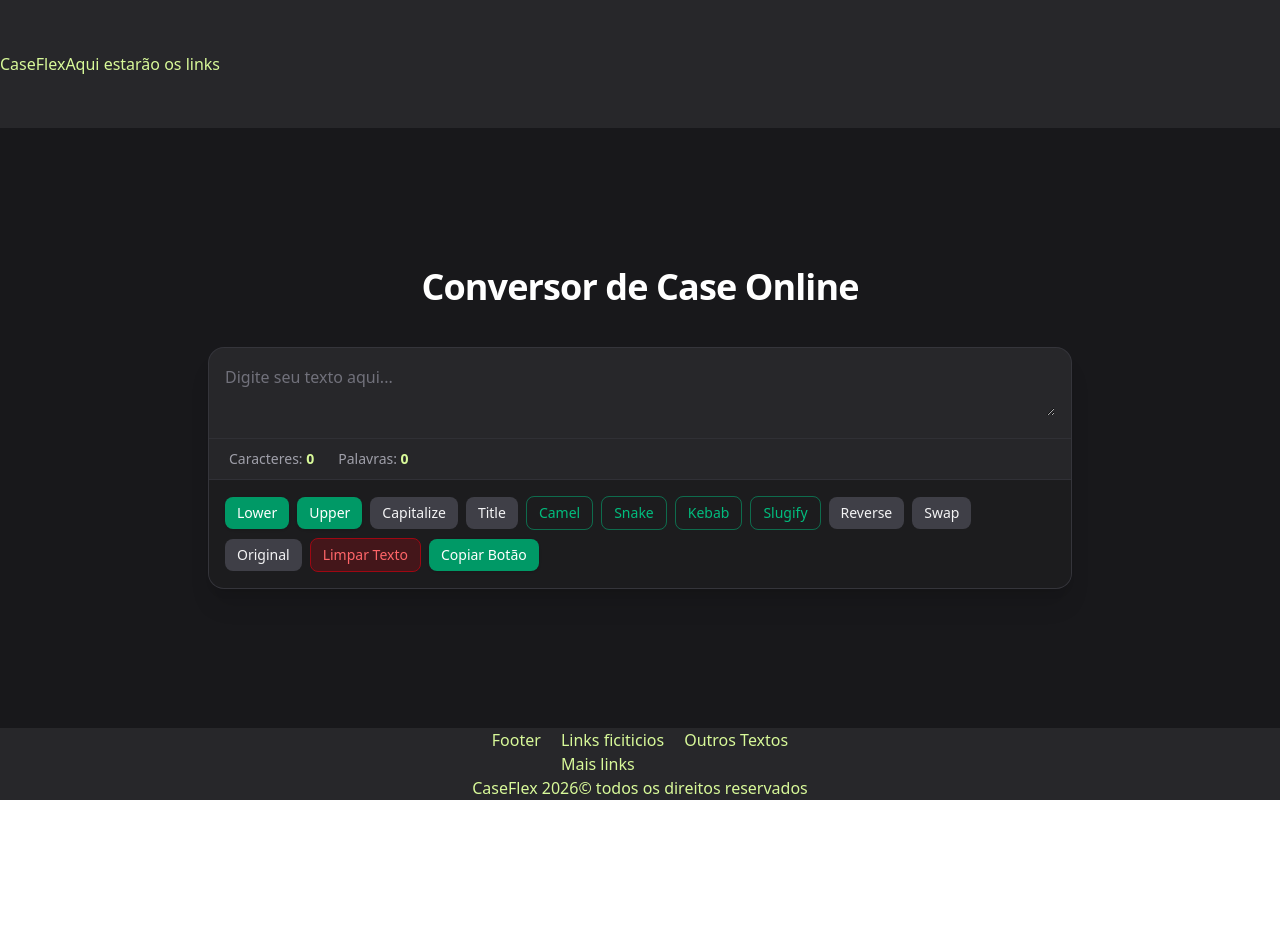
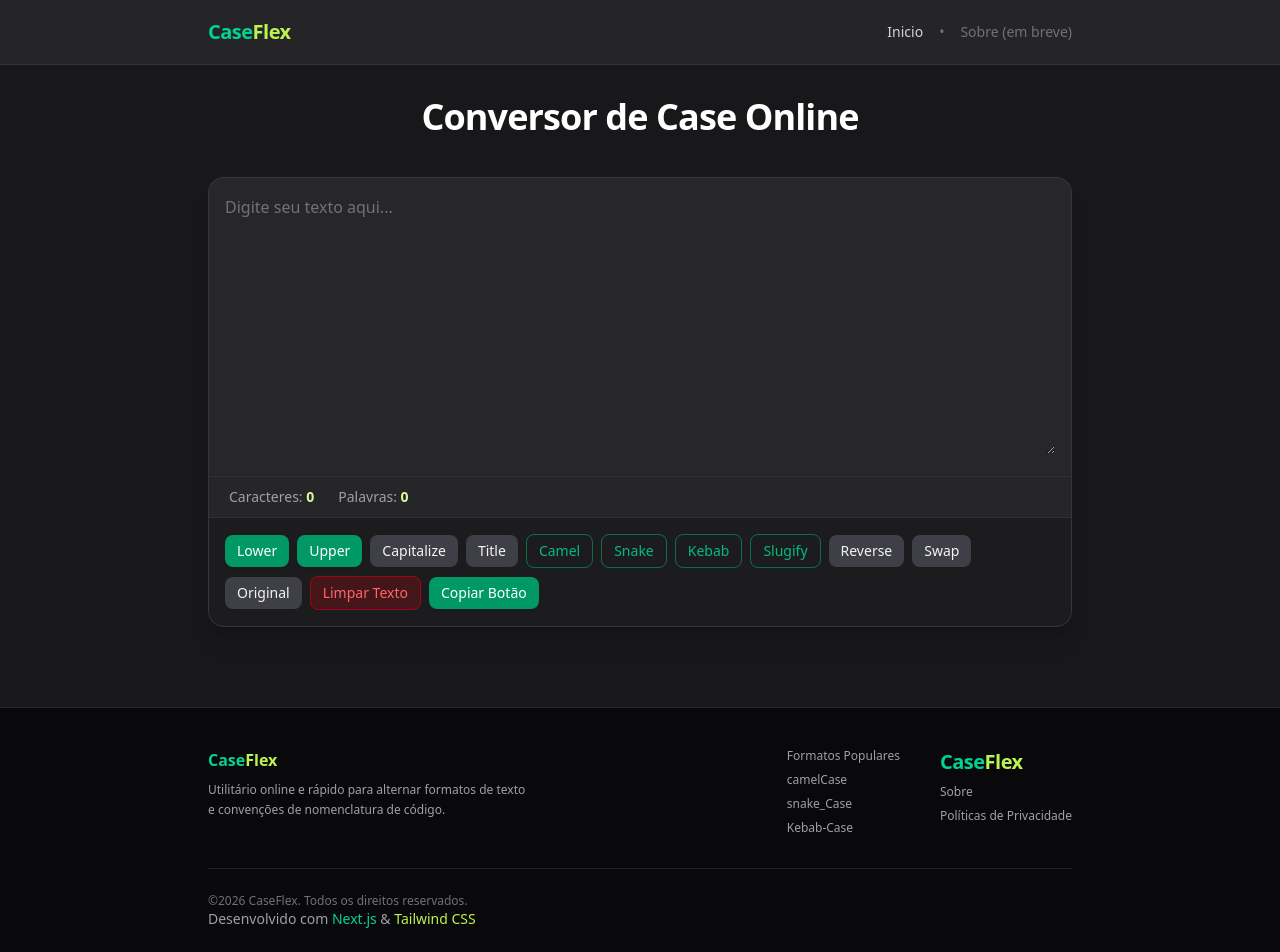
Before and after one commit to Thiago130126/case-flex, a Next.js app: page / in a window 1280 px wide. Shown: the top 952 px of the page. Before the commit the page ends 800 px from the top, so only its background shows below. Built offline with nearby package versions, Linux system fonts and the light colour scheme.

Commit message:
Primeira versão completa da estilização da home page

```diff
--- a/components/atoms/inputs/InputText.tsx
+++ b/components/atoms/inputs/InputText.tsx
@@ -5,7 +5,7 @@ interface TextInputProps{
 
 export default function TextInput({texto, TextManager}: TextInputProps){
 
-    const area = 'w-full bg-transparent text-zinc-100 placeholder-zinc-500 text-base resize-y outline-none leading-relaxed';
+    const area = 'w-full bg-transparent text-zinc-100 placeholder-zinc-500 text-base resize-y outline-none leading-relaxed min-h-[260px]';
 
     return(
         <textarea placeholder="Digite seu texto aqui..." value={texto} onChange={TextManager} className={`${area}`}/>
--- a/components/organisms/Footer.tsx
+++ b/components/organisms/Footer.tsx
@@ -1,24 +1,61 @@
 export default function Footer(){
-    const footer_div = 'flex flex-col items-center text-lime-200 bg-zinc-800'
-    const section1 = 'flex flex-row gap-5'
+    const footer_div = 'w-full bg-zinc-950 border-t border-zinc-800 py-10 mt-12 text-sm text-zinc-400'
+    const next = 'text-emerald-400 font-medium';
+    const tailwind = 'text-lime-300 font-medium';
+    const copy = 'pt-6 border-t border-zinc-800/80 flex flex-col sm:flex-row items-center justify-between gap-4 text-xs text-zinc-500';
+    const span_logo = 'text-xl font-bold tracking-tight text-emerald-400';
+    const span_logo_2 = 'text-lime-300';
+    const div1 = 'max-w-4xl mx-auto px-4 flex flex-col gap-8';
+    const div_conteudo = 'flex flex-col sm:flex-row justify-between gap-6';
+    const div_paginas = 'flex gap-10 text-xs';
+    const div_interna_paginas = 'flex flex-col gap-2';
+    const h3 = 'text-emerald-400 font-bold text-base mb-2';
+    const h3_span = 'text-lime-300';
+    const p = 'max-w-xs text-xs text-zinc-400 leading-relaxed';
+    const paginas_links = 'hover:text-emerald-400 cursor-pointer';
 
     return (
         <footer className={`${footer_div}`}>
-            <section className={`${section1}`}>
-                <h1>Footer</h1>
+            <div className={div1}>
+
+                <div className={div_conteudo}>
+                    <div>
+                        <h3 className={h3}>
+                            Case<span className={h3_span}>Flex</span>
+                        </h3>
+                        <p className={p}>
+                            Utilitário online e rápido para alternar formatos de texto e convenções de nomenclatura de código.
+                        </p>
+                    </div>
+
+                    <div className={div_paginas}>
+                        <div className={div_interna_paginas}>
+                            <span className={paginas_links}>Formatos Populares</span>
+                            <span className={paginas_links}>camelCase</span>
+                            <span className={paginas_links}>snake_Case</span>
+                            <span className={paginas_links}>Kebab-Case</span>
+                        </div>
+
+                        <div className="flex flex-col gap-2">
+                            <span className={span_logo}>
+                                Case<span className={span_logo_2}>Flex</span>
+                            </span>
+                            <span className={paginas_links}>Sobre</span>
+                            <span className={paginas_links}>Políticas de Privacidade</span>
+                        </div>
+                    </div>
+                </div>
+
                 <div>
-                    <p>Links ficiticios</p>
-                    <p>Mais links</p>
+                    <p className={copy}>
+                        &copy;2026 CaseFlex. Todos os direitos reservados.
+                    </p>
+                    <p>
+                        Desenvolvido com <span className={next}>Next.js</span> & <span className={tailwind}>Tailwind CSS</span>
+                    </p>
                 </div>
-                <div>
-                    <p>Outros Textos</p>
-                </div>
-            </section>
 
-            <section>
-                CaseFlex 2026&copy; todos os direitos reservados
-            </section>
-
+            </div>
         </footer>
     );
 }
--- a/components/organisms/Header.tsx
+++ b/components/organisms/Header.tsx
@@ -2,14 +2,33 @@ import Link from "next/link";
 
 export default function Header(){
 
-    const header_div = 'flex items-center text-lime-200 bg-zinc-800 content-between w-full h-32'
+    const header_div = 'w-full bg-zinc-800/90 border-b border-zinc-700/60 backdrop-blur-sm sticky top-0 z-50';
+    const div1 = 'max-w-4xl mx-auto px-4 h-16 flex items-center justify-between';
+    const link = 'flex items-center gap-2 group';
+    const span_logo = 'text-xl font-bold tracking-tight text-emerald-400 group-hover:text-emerald-300 transition-colors';
+    const span_logo_2 = 'text-lime-300 hover:text-lime-200';
+
+    const links_navegacao = 'flex items-center gap-4 text-sm font-medium text-zinc-300';
+    const link_inicio = 'hover:text-lime-300 transition-colors'
+    const ponto = 'text-zinc-500';
+    const resto_links = 'text-zinc-500 cursor-not-allowed';
 
     return(
         <header className={header_div}>
-            <h1>CaseFlex</h1>
+            <div className={div1}>
+                <Link href={'/'} className={link}>
+                    <span className={span_logo}>
+                        Case<span className={span_logo_2}>Flex</span>
+                    </span>
+                </Link>
 
-            <div>
-                <p>Aqui estarão os links</p>
+                <nav className={links_navegacao}>
+                    <Link href={'/'} className={link_inicio}>Inicio</Link>
+                    <span className={ponto}>•</span>
+                    <span className={resto_links}>
+                        Sobre (em breve)
+                    </span>
+                </nav>
             </div>
         </header>
     );
```
Also changed, not shown: paleta_cores.txt.
